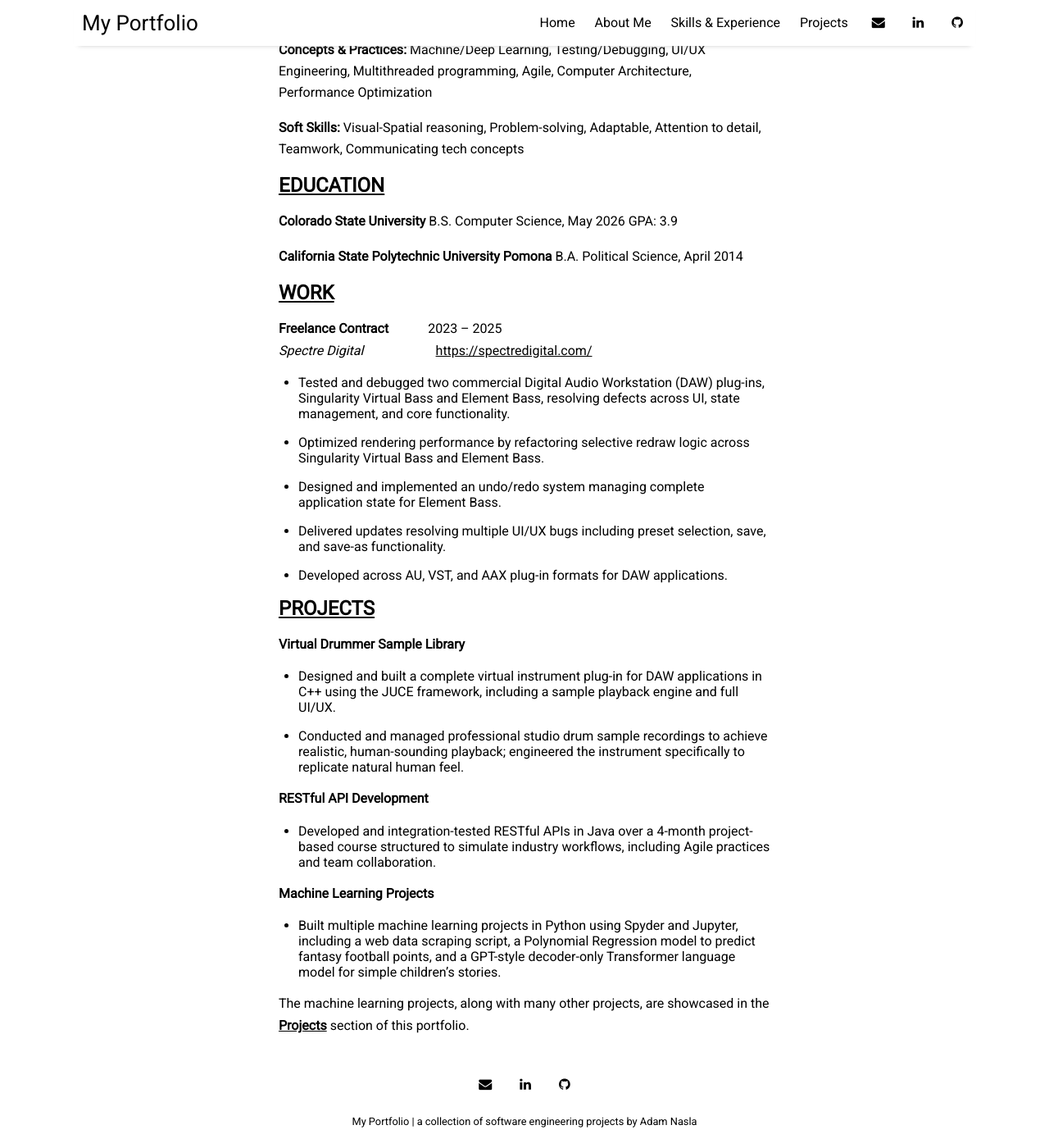
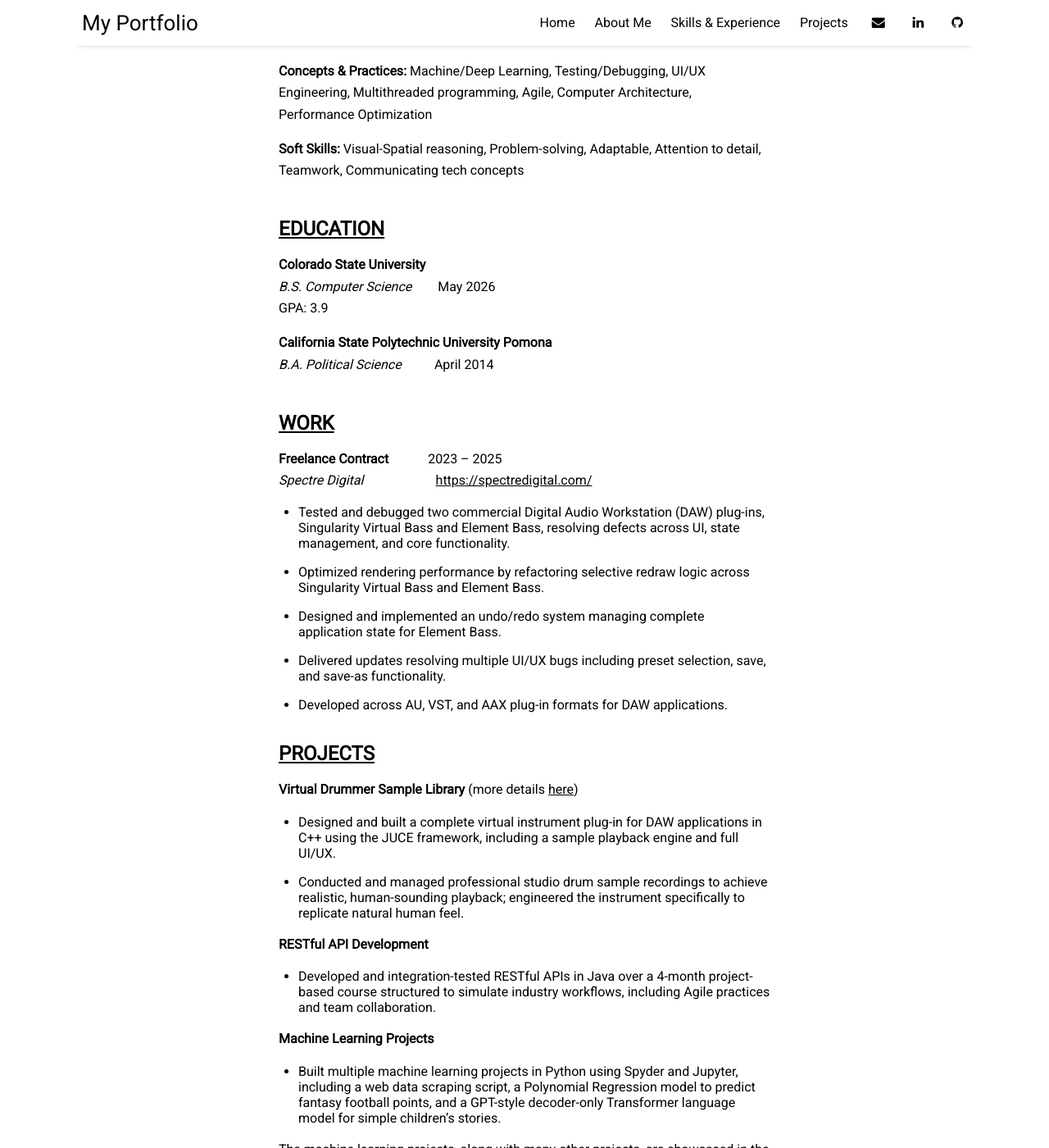
Before and after one commit to naslash/naslash.github.io, a Jekyll site: the page built from pages/experience.md, in a window 1280 px wide and 1400 px high, scrolled down 472 px. Shown: the whole window at 82% size. Built offline with Jekyll 4.4.1, drawn with Linux system fonts in a browser that asks for light colours; nearby versions of some CDN libraries; our own code applies the rules of GitHub Pages for plain Markdown files.

Commit message:
made a few adjustments

```diff
--- a/pages/experience.md
+++ b/pages/experience.md
@@ -5,6 +5,7 @@ permalink: /skills-experience
 
 ## <u>SUMMARY</u>
 Software engineer with 2+ years of professional freelance experience and 6+ years building software through personal and academic projects. Proficient in C++ (6+ years), Java (3+ years) and Python (3+ years), with end-to-end experience spanning design, implementation, testing, and performance optimization. Hold a B.S. in Computer Science (GPA: 3.9) with additional experience in RESTful APIs, machine learning, and Agile team workflows.
+<br><br>
 
 ## <u>SKILLS</u>
 **Programming Languages:** C++, Java, Python, SQL
@@ -14,14 +15,16 @@ Software engineer with 2+ years of professional freelance experience and 6+ year
 **Concepts & Practices:** Machine/Deep Learning, Testing/Debugging, UI/UX Engineering, Multithreaded programming, Agile, Computer Architecture, Performance Optimization
 
 **Soft Skills:** Visual-Spatial reasoning, Problem-solving, Adaptable, Attention to detail, Teamwork, Communicating tech concepts
+<br><br>
 
 ## <u>EDUCATION</u>
 **Colorado State University**
-B.S. Computer Science,      May 2026
+*B.S. Computer Science*&emsp;&emsp;May 2026
 GPA: 3.9
 
 **California State Polytechnic University Pomona**
-B.A. Political Science,     April 2014
+*B.A. Political Science*&emsp;&emsp;&ensp;April 2014
+<br><br>
 
 ## <u>WORK</u>
 **Freelance Contract**&emsp;&emsp;&emsp;2023 – 2025
@@ -31,9 +34,10 @@ B.A. Political Science,     April 2014
 - Designed and implemented an undo/redo system managing complete application state for Element Bass.
 - Delivered updates resolving multiple UI/UX bugs including preset selection, save, and save-as functionality.
 - Developed across AU, VST, and AAX plug-in formats for DAW applications.
+<br><br>
 
 ## <u>PROJECTS</u>
-**Virtual Drummer Sample Library**
+**Virtual Drummer Sample Library** (more details [here](/aboutme#what-im-most-proud-of))
 - Designed and built a complete virtual instrument plug-in for DAW applications in C++ using the JUCE framework, including a sample playback engine and full UI/UX.
 - Conducted and managed professional studio drum sample recordings to achieve realistic, human-sounding playback; engineered the instrument specifically to replicate natural human feel.
 
```
Also changed, not shown: pages/aboutme.md (+1 -1 lines).
